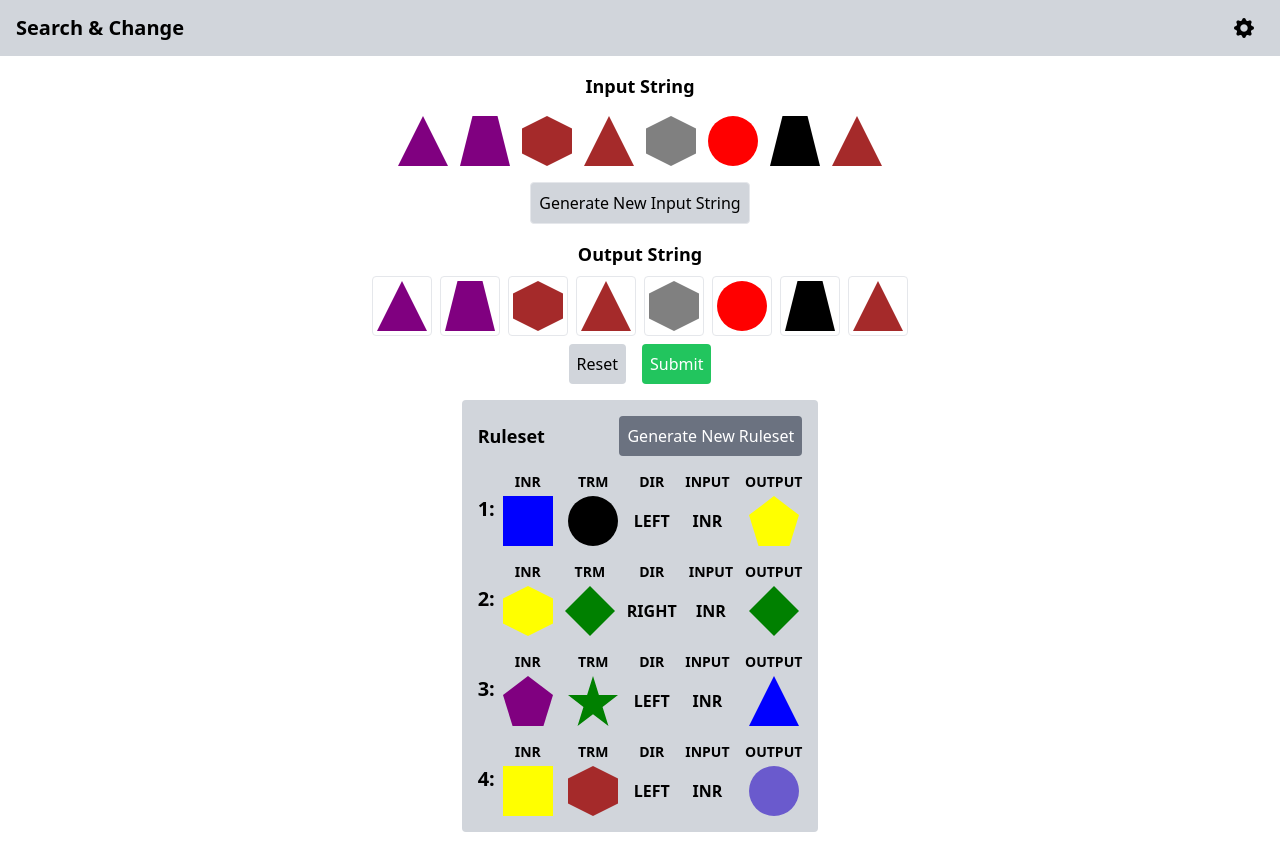
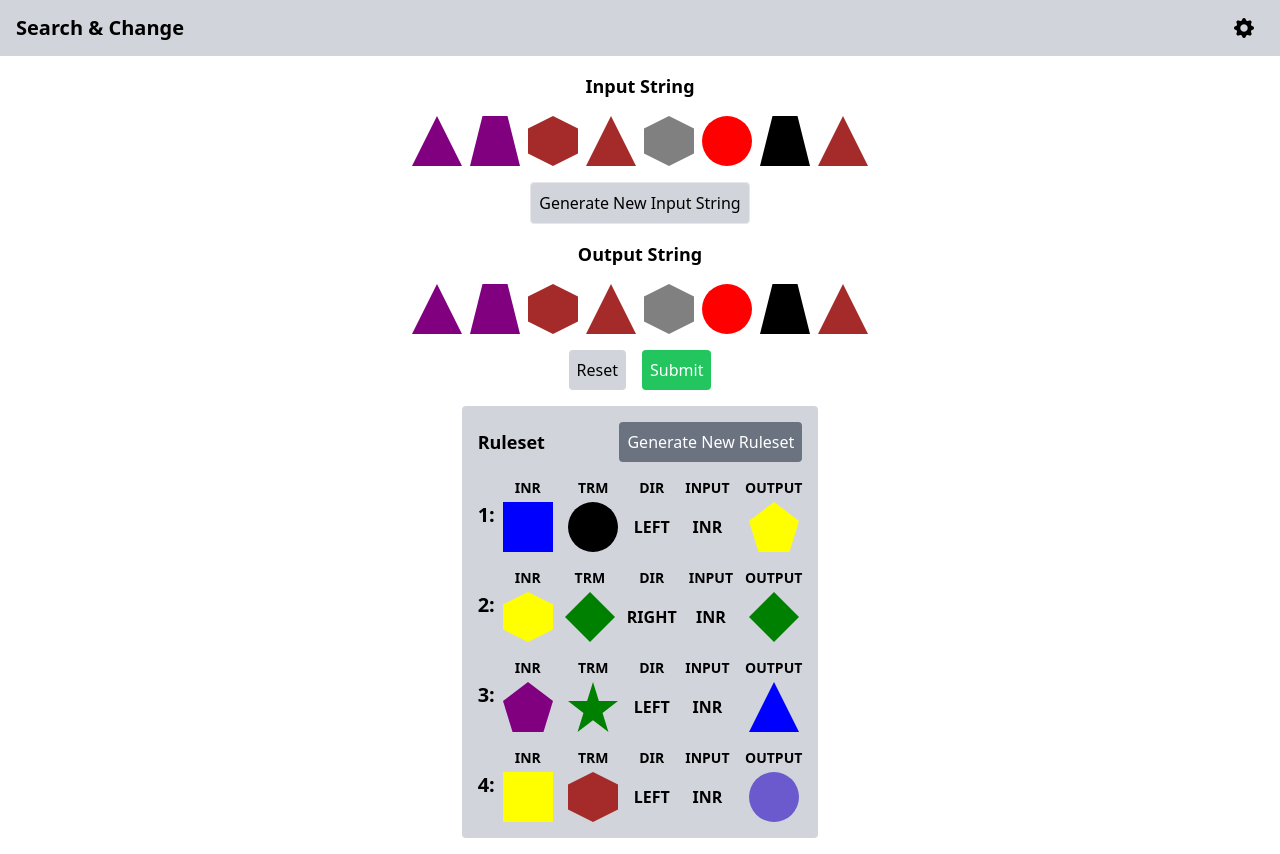
Before and after one commit to malekoa/search-and-change-app, a SvelteKit app: page / in a window 1280 px wide. Built offline with nearby package versions, Linux system fonts and the light colour scheme.

Commit message:
fixed input/output string width discrepancy

```diff
--- a/src/routes/+page.svelte
+++ b/src/routes/+page.svelte
@@ -77,7 +77,7 @@
 	<div class="flex flex-col w-full items-center">
 		<h1 class="font-bold text-lg">Input String</h1>
 		<div class="flex w-full justify-center">
-			<div class="flex gap-3 p-4 overflow-x-auto">
+			<div class="flex gap-2 p-4 overflow-x-auto">
 				{#each inputString as shape, _}
 					<Shape type={shape.type} color={shape.color} />
 				{/each}
@@ -96,7 +96,7 @@
 	<div class="flex flex-col w-full items-center">
 		<h1 class="font-bold text-lg">Output String</h1>
 		<div class="flex w-full justify-center">
-			<div class="flex gap-2 p-2 overflow-x-auto">
+			<div class="flex gap-2 p-4 overflow-x-auto">
 				{#each outputString as shape, i}
 					<button
 						on:click={() => {
@@ -104,7 +104,7 @@
 							currentIndex = i;
 							modalIsActive = true;
 						}}
-						class="p-1 border rounded hover:bg-gray-200 transition"
+						class="rounded hover:bg-gray-200 transition"
 					>
 						<Shape type={shape.type} color={shape.color} />
 					</button>
```
